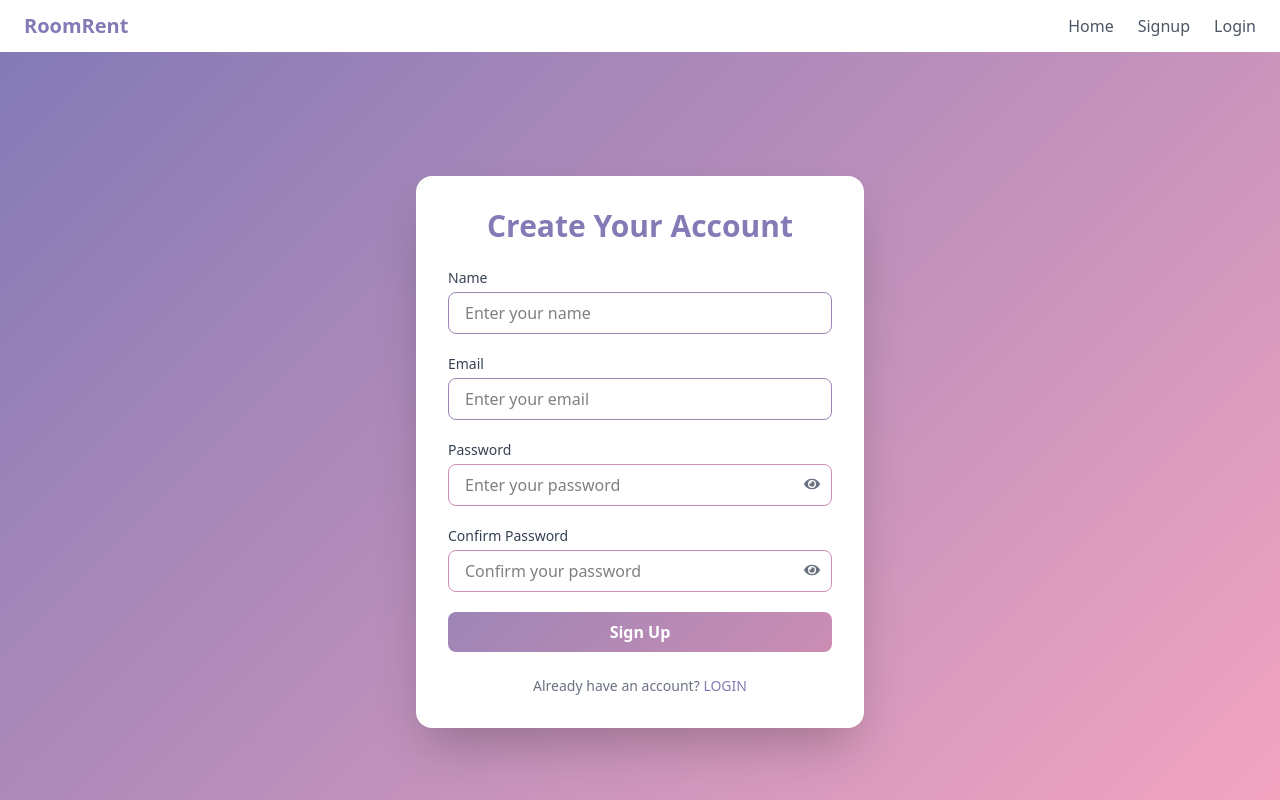
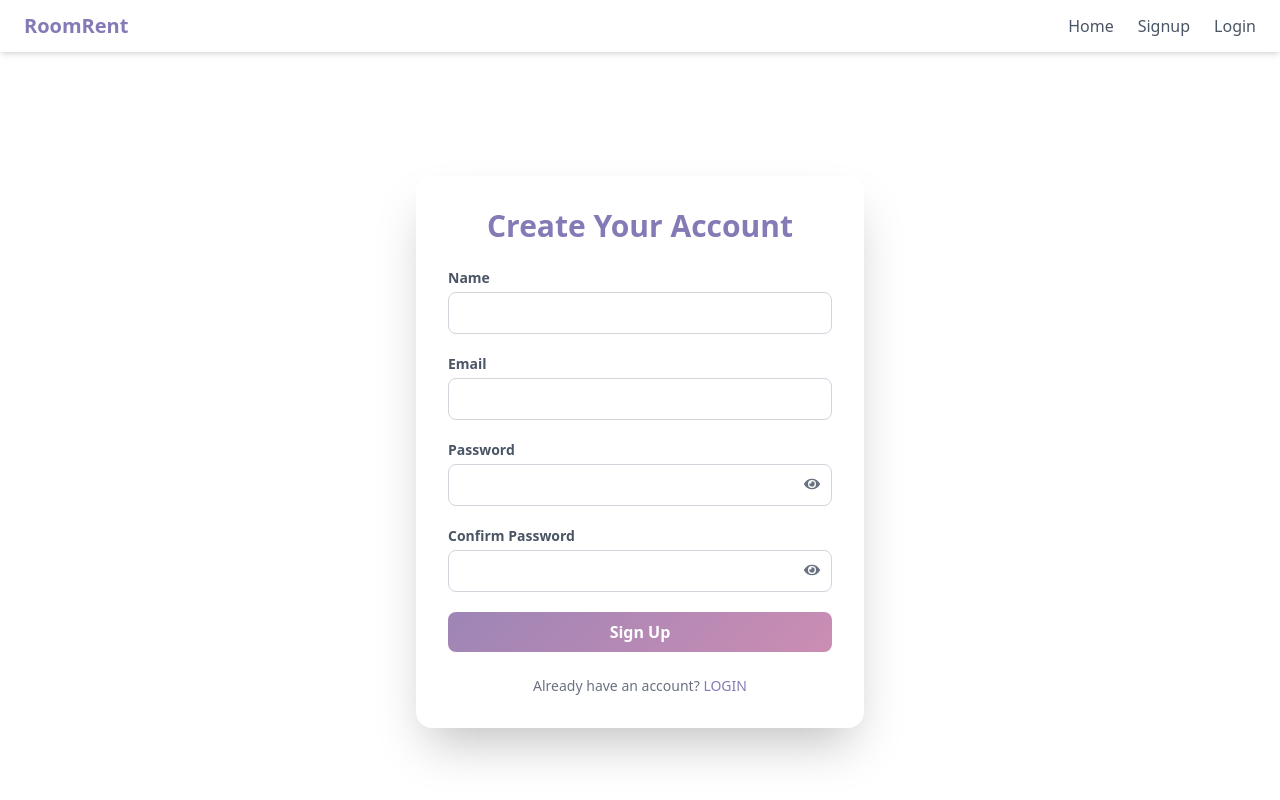
Before and after one commit to mohanlal-rana/rentmeroom, a React (Vite) app in the folder client/: page /signup in a window 1280 px wide. Shown: the top 800 px of the page. Built offline with nearby package versions, Linux system fonts and the light colour scheme; no server answers.

Commit message:
valiadtion error display in sign and login and multiple image display handle

```diff
--- a/client/src/pages/Login.jsx
+++ b/client/src/pages/Login.jsx
@@ -4,22 +4,37 @@ import { FaEye, FaEyeSlash } from "react-icons/fa";
 import { useAuth } from "../store/AuthContext";
 
 function Login() {
+  const navigate = useNavigate();
+  const { API, loginUser } = useAuth();
+
   const [formData, setFormData] = useState({
     email: "",
     password: "",
   });
 
+  const [fieldErrors, setFieldErrors] = useState({});
+  const [error, setError] = useState("");
   const [showPassword, setShowPassword] = useState(false);
-  const navigate = useNavigate();
-  const { API, loginUser } = useAuth();
 
   const handleChange = (e) => {
     const { name, value } = e.target;
-    setFormData({ ...formData, [name]: value });
+
+    if (fieldErrors[name]) {
+      setFieldErrors((prev) => {
+        const newErr = { ...prev };
+        delete newErr[name];
+        return newErr;
+      });
+    }
+
+    setFormData((prev) => ({ ...prev, [name]: value }));
   };
 
   const handleSubmit = async (e) => {
     e.preventDefault();
+
+    setError("");
+    setFieldErrors({});
 
     try {
       const res = await fetch(`${API}/api/auth/login`, {
@@ -32,36 +47,39 @@ function Login() {
       });
 
       const data = await res.json();
-      console.log("Login response:", data);
 
       if (!res.ok) {
-        alert(data.message || "Login failed");
+        // Handle field errors if returned from API
+        if (data.errors) {
+          const mapErr = {};
+          data.errors.forEach((err) => {
+            mapErr[err.field] = err.message;
+          });
+          setFieldErrors(mapErr);
+          return;
+        }
+
+        setError(data.message || "Login failed");
         return;
       }
 
-      // Check if user is active
       if (!data.user.isActive) {
-        alert("Your account is blocked. Contact admin.");
-        return; // do not proceed with login
+        setError("Your account is blocked. Contact admin.");
+        return;
       }
+
       loginUser(data.user);
-      alert("Login successful!");
       setFormData({ email: "", password: "" });
-
-      // You can call your auth context login method if you have one
-      // loginUser(data.user);
-
       navigate("/"); // redirect to home
-    } catch (error) {
-      console.error("Error:", error);
-      alert("Server error. Please try again.");
+    } catch (err) {
+      setError("Server error. Please try again.",err);
     }
   };
 
   return (
     <div
       className="min-h-screen flex items-center justify-center px-4"
-      style={{ background: "linear-gradient(135deg, #837ab6, #f6a5c0)" }}
+      // style={{ background: "linear-gradient(135deg, #837ab6, #f6a5c0)" }}
     >
       <div className="w-full max-w-md bg-white rounded-2xl shadow-2xl p-8">
         <h2
@@ -71,39 +89,36 @@ function Login() {
           Login to Your Account
         </h2>
 
+        {error && (
+          <div className="bg-red-100 text-red-600 p-3 rounded mb-4 text-sm">
+            {error}
+          </div>
+        )}
+
         <form onSubmit={handleSubmit} className="space-y-5">
           {/* Email */}
-          <div>
-            <label className="block text-sm font-medium text-gray-700 mb-1">
-              Email
-            </label>
-            <input
-              type="email"
-              name="email"
-              value={formData.email}
-              onChange={handleChange}
-              required
-              className="w-full px-4 py-2 border rounded-lg focus:outline-none focus:ring-2"
-              style={{ borderColor: "#9d85b6", caretColor: "#837ab6" }}
-              placeholder="Enter your email"
-            />
-          </div>
+          <Input
+            label="Email"
+            name="email"
+            type="email"
+            value={formData.email}
+            onChange={handleChange}
+            error={fieldErrors.email}
+            placeholder="Enter your email"
+          />
 
           {/* Password */}
           <div className="relative">
-            <label className="block text-sm font-medium text-gray-700 mb-1">
-              Password
-            </label>
-            <input
+            <Input
+              label="Password"
+              name="password"
               type={showPassword ? "text" : "password"}
-              name="password"
               value={formData.password}
               onChange={handleChange}
-              required
-              className="w-full px-4 py-2 border rounded-lg focus:outline-none focus:ring-2 pr-10"
-              style={{ borderColor: "#cc8db3", caretColor: "#837ab6" }}
+              error={fieldErrors.password}
               placeholder="Enter your password"
             />
+
             <span
               className="absolute top-9 right-3 cursor-pointer text-gray-500"
               onClick={() => setShowPassword(!showPassword)}
@@ -112,10 +127,9 @@ function Login() {
             </span>
           </div>
 
-          {/* Submit Button */}
           <button
             type="submit"
-            className="w-full py-2 font-semibold rounded-lg transition duration-300 text-white"
+            className="w-full py-2 font-semibold rounded-lg text-white"
             style={{
               background: "linear-gradient(135deg, #9d85b6, #cc8db3)",
             }}
@@ -124,19 +138,36 @@ function Login() {
           </button>
         </form>
 
-        {/* Footer */}
         <p className="text-center text-sm mt-6 text-gray-500">
           Don't have an account?{" "}
-          <span
-            className="font-medium cursor-pointer hover:underline"
+          <Link
+            to="/signup"
+            className="font-medium hover:underline"
             style={{ color: "#837ab6" }}
           >
-            <Link to="/signup">SIGN UP</Link>
-          </span>
+            SIGN UP
+          </Link>
         </p>
       </div>
     </div>
   );
 }
 
+const Input = ({ label, error, ...props }) => (
+  <div>
+    <label className="block text-sm font-semibold text-gray-600 mb-1">
+      {label}
+    </label>
+
+    <input
+      {...props}
+      className={`w-full px-4 py-2 border rounded-lg focus:ring-2 focus:ring-[#837ab6] outline-none ${
+        error ? "border-red-500 bg-red-50" : "border-gray-300"
+      }`}
+    />
+
+    {error && <p className="text-red-500 text-xs mt-1 font-medium">{error}</p>}
+  </div>
+);
+
 export default Login;
--- a/client/src/pages/Signup.jsx
+++ b/client/src/pages/Signup.jsx
@@ -3,6 +3,8 @@ import { useNavigate, Link } from "react-router-dom";
 import { FaEye, FaEyeSlash } from "react-icons/fa";
 
 function Signup() {
+  const navigate = useNavigate();
+
   const [formData, setFormData] = useState({
     name: "",
     email: "",
@@ -10,23 +12,34 @@ function Signup() {
     confirmPassword: "",
   });
 
+  const [error, setError] = useState("");
+  const [fieldErrors, setFieldErrors] = useState({});
+
   const [showPassword, setShowPassword] = useState(false);
   const [showConfirmPassword, setShowConfirmPassword] = useState(false);
 
-  const navigate = useNavigate();
-
   const handleChange = (e) => {
     const { name, value } = e.target;
-    setFormData({ ...formData, [name]: value });
+
+    if (fieldErrors[name]) {
+      setFieldErrors((prev) => {
+        const newErr = { ...prev };
+        delete newErr[name];
+        return newErr;
+      });
+    }
+
+    setFormData((prev) => ({
+      ...prev,
+      [name]: value,
+    }));
   };
 
   const handleSubmit = async (e) => {
     e.preventDefault();
 
-    if (formData.password !== formData.confirmPassword) {
-      alert("Passwords do not match!");
-      return;
-    }
+    setError("");
+    setFieldErrors({});
 
     try {
       const res = await fetch("http://localhost:3000/api/auth/signup", {
@@ -40,29 +53,30 @@ function Signup() {
       const data = await res.json();
 
       if (!res.ok) {
-        alert(data.message || "Signup failed");
-        return;
+        if (data.errors) {
+          const mapErr = {};
+
+          data.errors.forEach((err) => {
+            mapErr[err.field] = err.message;
+          });
+
+          setFieldErrors(mapErr);
+          throw new Error("Please correct the errors below");
         }
 
-      alert("OTP is sent to your email!");
+        throw new Error(data.message || "Signup failed");
+      }
+
       navigate("/verifyotp", { state: { email: formData.email } });
-
-      setFormData({
-        name: "",
-        email: "",
-        password: "",
-        confirmPassword: "",
-      });
-    } catch (error) {
-      console.error("Error:", error);
-      alert("Server error. Please try again.");
+    } catch (err) {
+      setError(err.message);
     }
   };
 
   return (
     <div
       className="min-h-screen flex items-center justify-center px-4"
-      style={{ background: "linear-gradient(135deg, #837ab6, #f6a5c0)" }}
+      // style={{ background: "linear-gradient(135deg, #837ab6, #f6a5c0)" }}
     >
       <div className="w-full max-w-md bg-white rounded-2xl shadow-2xl p-8">
         <h2
@@ -72,56 +86,43 @@ function Signup() {
           Create Your Account
         </h2>
 
+        {error && (
+          <div className="bg-red-100 text-red-600 p-3 rounded mb-4 text-sm">
+            {error}
+          </div>
+        )}
+
         <form onSubmit={handleSubmit} className="space-y-5">
           {/* Name */}
-          <div>
-            <label className="block text-sm font-medium text-gray-700 mb-1">
-              Name
-            </label>
-            <input
-              type="text"
+          <Input
+            label="Name"
             name="name"
             value={formData.name}
             onChange={handleChange}
-              required
-              className="w-full px-4 py-2 border rounded-lg focus:outline-none focus:ring-2"
-              style={{ borderColor: "#9d85b6", caretColor: "#837ab6" }}
-              placeholder="Enter your name"
+            error={fieldErrors.name}
           />
-          </div>
 
           {/* Email */}
-          <div>
-            <label className="block text-sm font-medium text-gray-700 mb-1">
-              Email
-            </label>
-            <input
+          <Input
+            label="Email"
+            name="email"
             type="email"
-              name="email"
             value={formData.email}
             onChange={handleChange}
-              required
-              className="w-full px-4 py-2 border rounded-lg focus:outline-none focus:ring-2"
-              style={{ borderColor: "#9d85b6", caretColor: "#837ab6" }}
-              placeholder="Enter your email"
+            error={fieldErrors.email}
           />
-          </div>
 
           {/* Password */}
           <div className="relative">
-            <label className="block text-sm font-medium text-gray-700 mb-1">
-              Password
-            </label>
-            <input
+            <Input
+              label="Password"
+              name="password"
               type={showPassword ? "text" : "password"}
-              name="password"
               value={formData.password}
               onChange={handleChange}
-              required
-              className="w-full px-4 py-2 border rounded-lg focus:outline-none focus:ring-2 pr-10"
-              style={{ borderColor: "#cc8db3", caretColor: "#837ab6" }}
-              placeholder="Enter your password"
+              error={fieldErrors.password}
             />
+
             <span
               className="absolute top-9 right-3 cursor-pointer text-gray-500"
               onClick={() => setShowPassword(!showPassword)}
@@ -132,33 +133,26 @@ function Signup() {
 
           {/* Confirm Password */}
           <div className="relative">
-            <label className="block text-sm font-medium text-gray-700 mb-1">
-              Confirm Password
-            </label>
-            <input
+            <Input
+              label="Confirm Password"
+              name="confirmPassword"
               type={showConfirmPassword ? "text" : "password"}
-              name="confirmPassword"
               value={formData.confirmPassword}
               onChange={handleChange}
-              required
-              className="w-full px-4 py-2 border rounded-lg focus:outline-none focus:ring-2 pr-10"
-              style={{ borderColor: "#cc8db3", caretColor: "#837ab6" }}
-              placeholder="Confirm your password"
+              error={fieldErrors.confirmPassword}
             />
+
             <span
               className="absolute top-9 right-3 cursor-pointer text-gray-500"
-              onClick={() =>
-                setShowConfirmPassword(!showConfirmPassword)
-              }
+              onClick={() => setShowConfirmPassword(!showConfirmPassword)}
             >
               {showConfirmPassword ? <FaEyeSlash /> : <FaEye />}
             </span>
           </div>
 
-          {/* Submit Button */}
           <button
             type="submit"
-            className="w-full py-2 font-semibold rounded-lg transition duration-300 text-white"
+            className="w-full py-2 font-semibold rounded-lg text-white"
             style={{
               background: "linear-gradient(135deg, #9d85b6, #cc8db3)",
             }}
@@ -167,19 +161,38 @@ function Signup() {
           </button>
         </form>
 
-        {/* Footer */}
         <p className="text-center text-sm mt-6 text-gray-500">
           Already have an account?{" "}
-          <span
-            className="font-medium cursor-pointer hover:underline"
+          <Link
+            to="/login"
+            className="font-medium hover:underline"
             style={{ color: "#837ab6" }}
           >
-            <Link to="/Login">LOGIN</Link>
-          </span>
+            LOGIN
+          </Link>
         </p>
       </div>
     </div>
   );
 }
 
+/* Input Component (same pattern as AddRoom) */
+
+const Input = ({ label, error, ...props }) => (
+  <div>
+    <label className="block text-sm font-semibold text-gray-600 mb-1">
+      {label}
+    </label>
+
+    <input
+      {...props}
+      className={`w-full px-4 py-2 border rounded-lg focus:ring-2 focus:ring-[#837ab6] outline-none ${
+        error ? "border-red-500 bg-red-50" : "border-gray-300"
+      }`}
+    />
+
+    {error && <p className="text-red-500 text-xs mt-1 font-medium">{error}</p>}
+  </div>
+);
+
 export default Signup;
```
Also changed, not shown: client/src/pages/RoomDetails.jsx (+26 -16 lines), 1 other file (tests, documents, lock files or other folders). Lines whose indentation alone changed are shown as unchanged.
